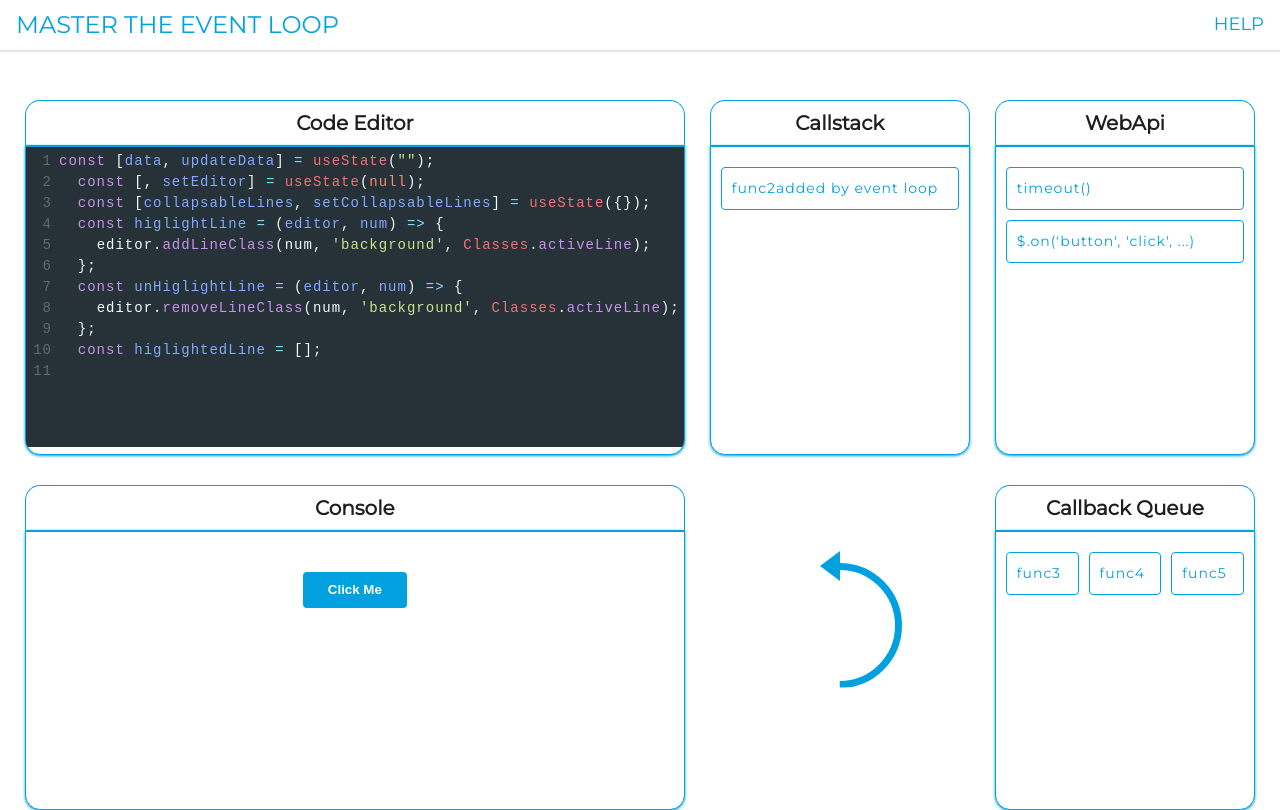
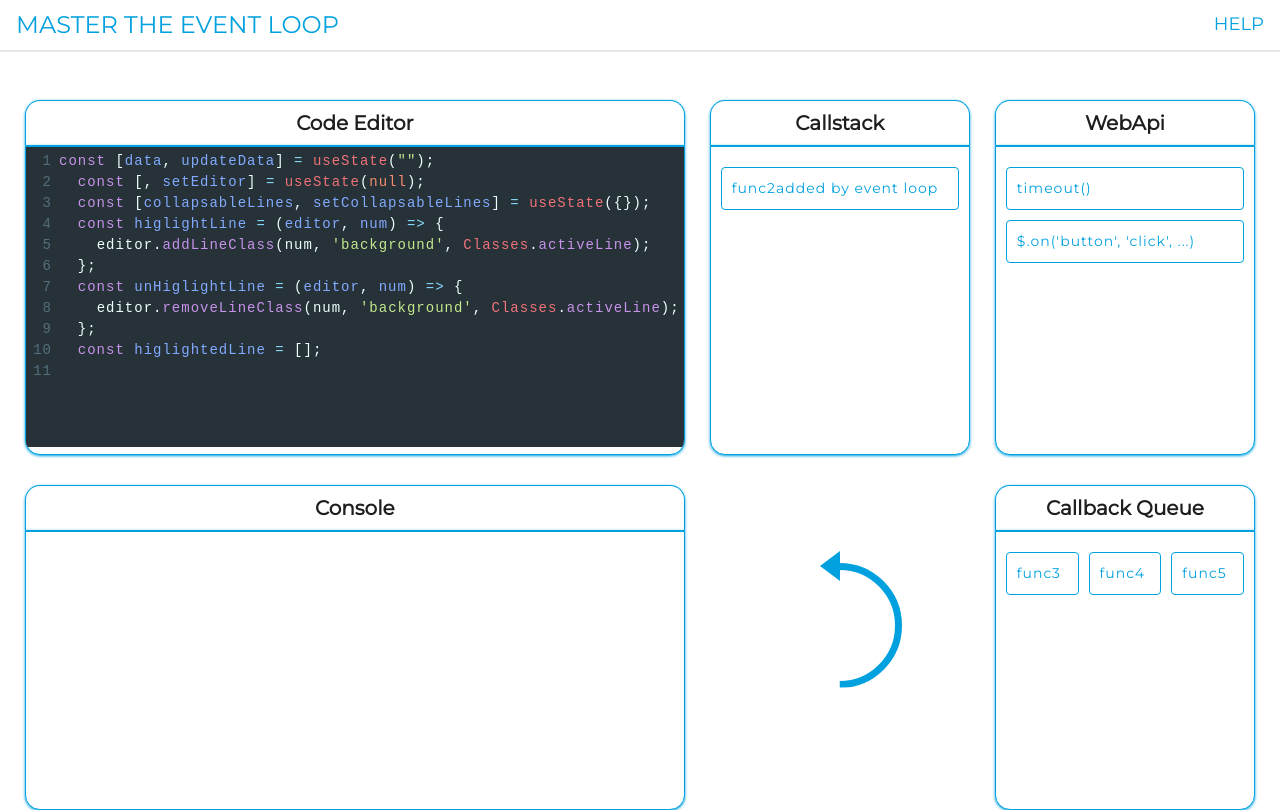
Before and after one commit to Dhaval1403/master-the-event-loop, a React (Create React App) app: page / in a window 1280 px wide. Built offline with nearby package versions, Linux system fonts and the light colour scheme.

Commit message:
remove button console

```diff
--- a/src/components/Console/Console.js
+++ b/src/components/Console/Console.js
@@ -2,7 +2,7 @@ import React, { Component } from 'react'
 
 import { connect } from 'react-redux'
 
-import { Button } from '../Button/Button'
+// import { Button } from '../Button/Button'
 import { ConsoleBox, ConsoleHeader, ConsoleTitle, List, ListItem } from '../../styles/console'
 import { Box } from '../../styles/flex'
 
@@ -36,10 +36,6 @@ class Console extends Component {
 							))}
 						</List>
 					</Box>
-
-					<Box display="flex" justifyContent="center" alignItems="center">
-						<Button onClick={() => this.props.pushToConsole('hello')}>Click Me</Button>
-					</Box>
 				</ConsoleBox>
 			</>
 		)
--- a/src/styles/console.js
+++ b/src/styles/console.js
@@ -24,6 +24,7 @@ export const ConsoleHeader = styled.div`
 	border-left: 1px solid ${variable.colorBlue};
 	border-right: 1px solid ${variable.colorBlue};
 	border-radius: 15px 15px 0 0;
+	box-shadow: 0 1px 3px ${variable.colorBlue};
 `
 
 export const ConsoleTitle = styled.h2`
```
